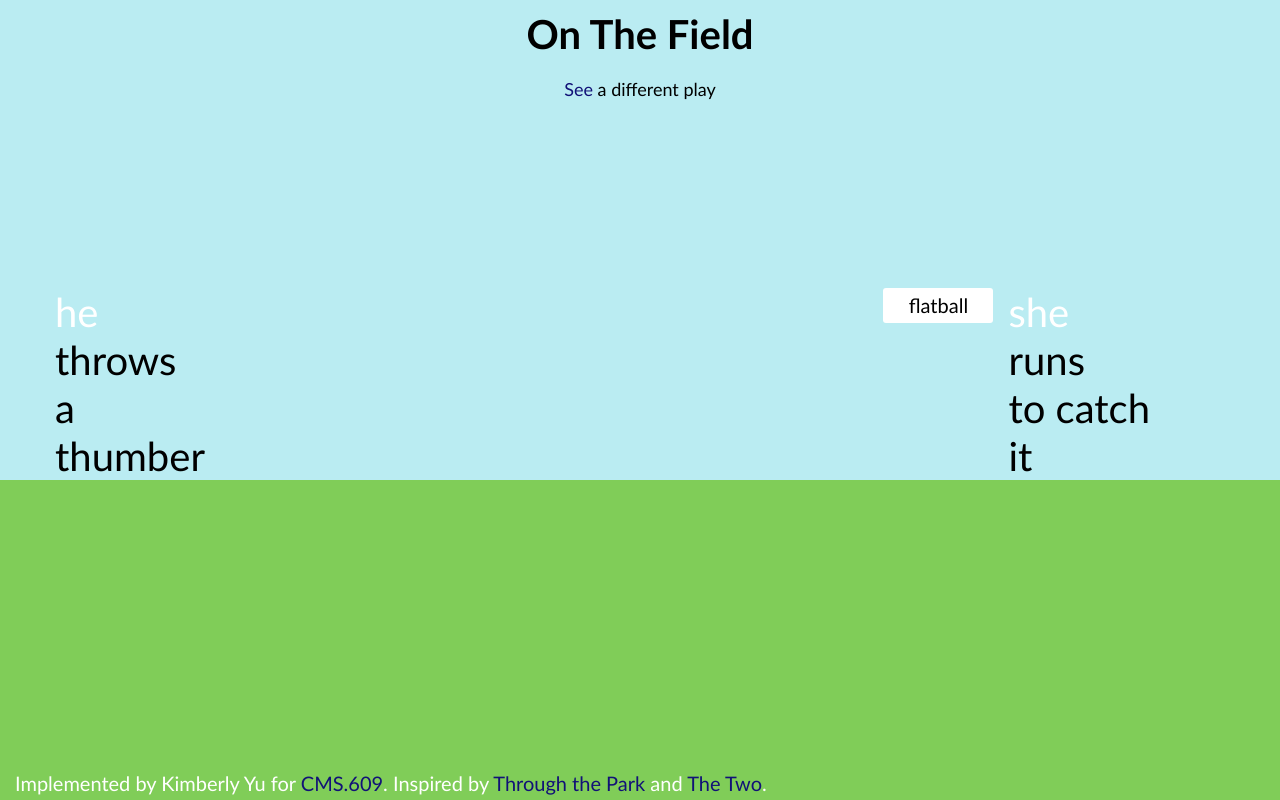
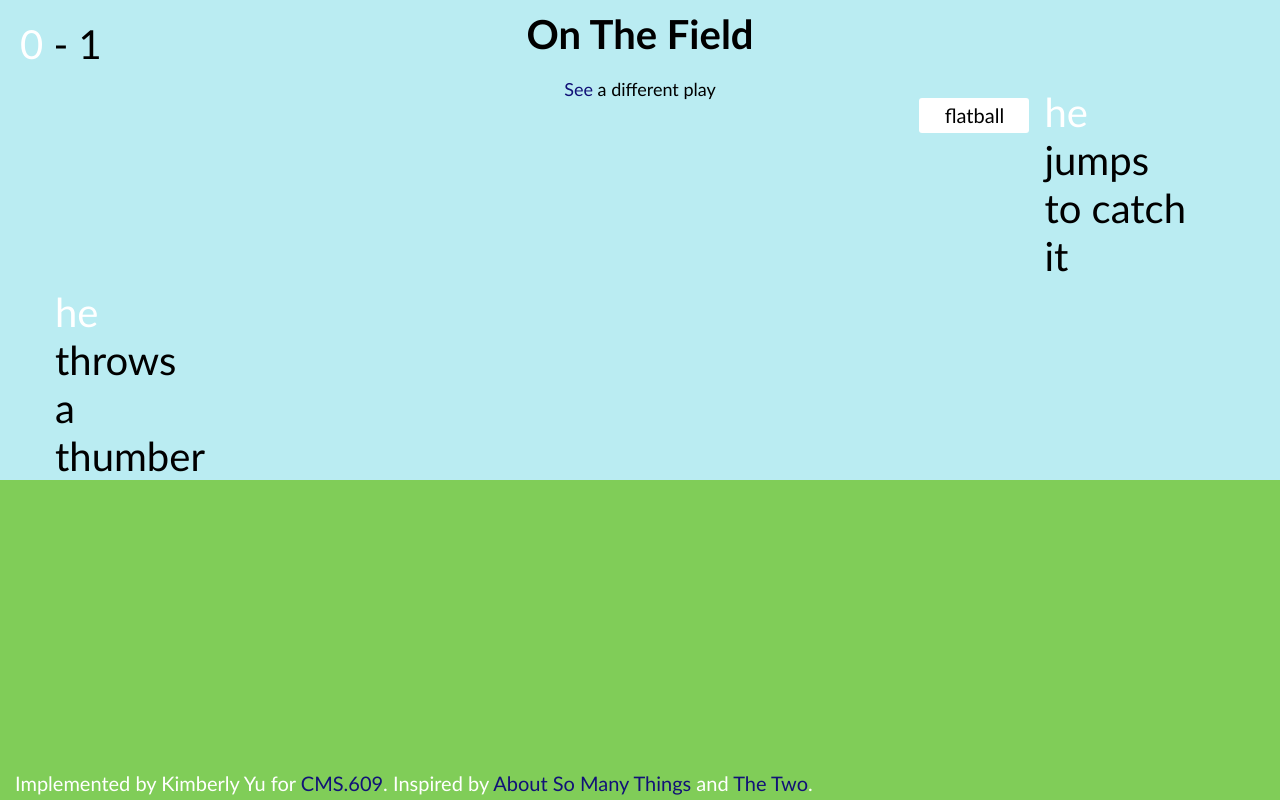
Before and after one commit to kim-yu/on-the-field, a plain HTML site: page index.html in a window 1280 px wide. Drawn offline with nearby package versions, Linux system fonts and the light colour scheme.

Commit message:
fixed everything

```diff
--- a/index.html
+++ b/index.html
@@ -8,31 +8,21 @@
         <script src="https://ajax.googleapis.com/ajax/libs/jquery/3.3.1/jquery.min.js"></script>
         <title>On The Field</title>
     </head>
-    <body onload="produce_play();">
+    <body onload="produce_play('0 - 0');">
         <div class="container">
             <div id="sky">
                 <div id="title">
+                    <div id="score">
+                    </div>
                     <h1>On The Field</h1>
-                    <p><a href="index.html">See</a> a different play</p>
+                    <p><button class="astext" onclick="produce_play(document.getElementById('score').innerHTML);">See</button> a different play</p>
                 </div>
                 <div id="play">
-                    <div id="thrower_subject">
-                        <ul id="throw">
-                        </ul>
-                    </div>
-                    <div id="disc">
-                    </div>
-                    <div id="catcher_sky">
-                        <ul id="catch_sky">
-                        </ul>
-                    </div>
-                    <div id="catcher_grass">
-                    </div>
                 </div>
             </div>
             <div id="grass">
                 <div id="info">
-                    Implemented by Kimberly Yu for <a href="http://nickm.com/classes/the_word_made_digital/2018_spring/">CMS.609</a>. Inspired by <a href="http://nickm.com/poems/through_the_park.html">Through the Park</a> and <a href="http://nickm.com/2/the_two.html">The Two</a>.
+                    Implemented by Kimberly Yu for <a href="http://nickm.com/classes/the_word_made_digital/2018_spring/">CMS.609</a>. Inspired by <a href="http://preneo.org/nwylde/flipbooks/aboutsomanythings/index.html">About So Many Things</a> and <a href="http://nickm.com/2/the_two.html">The Two</a>.
                 </div>
             </div>
         </div>
--- a/script.js
+++ b/script.js
@@ -28,12 +28,43 @@ function choose(array) {
     return array[rand_range(array.length - 1)];
 }
 
-function produce_play() {
+function produce_play(score) {
     "use strict";
     // THROWER
     // (subject) + (throw_actions) + (type_description)? + (types)
 
-    var thrower_text = ['<span>' + choose(subject) + '</span>', choose(throw_actions)]
+    document.getElementById('play').innerHTML = "";
+
+    // initialize elements
+    var disc = document.createElement('div');
+    disc.id = 'disc';
+
+    var thrower_subject = document.createElement('div');
+    thrower_subject.id = 'thrower_subject';
+    thrower_subject.className = 'people';
+
+    var thrower_subject_contents = document.createElement('ul');
+    thrower_subject_contents.className = 'stack';
+    thrower_subject.appendChild(thrower_subject_contents);
+
+    var catcher_sky = document.createElement('div');
+    catcher_sky.id = 'catcher_sky';
+    catcher_sky.className = 'people';
+
+    var catcher_sky_contents = document.createElement('ul');
+    catcher_sky_contents.className = 'stack';
+    catcher_sky.appendChild(catcher_sky_contents);
+
+    var catcher_grass = document.createElement('div');
+    catcher_grass.id = 'catcher_grass';
+
+
+    var scoreText = score.replace('<span>','').replace('</span>','').split(' - ');
+    var different = parseInt(scoreText[0]);
+    var same = parseInt(scoreText[1]);
+
+    var thrower = choose(subject)
+    var thrower_text = ['<span>' + thrower + '</span>', choose(throw_actions)]
 
     if (choose(range(1,3)) == 1) {
         var type = choose(type_description)
@@ -49,22 +80,19 @@ function produce_play() {
         thrower_textList += "<li>" + thrower_text[i] + "</li>"
     }
 
-    var thrower_subject = document.getElementById('throw');
-    thrower_subject.innerHTML = thrower_textList;
+    thrower_subject_contents.innerHTML = thrower_textList;
+    document.getElementById('play').appendChild(thrower_subject);
     var thrower_rect = thrower_subject.getBoundingClientRect();
 
     var disc_start_top;
     switch (type) {
         case 'a high-release':
-            console.log('high');
             disc_start_top = thrower_rect.top;
             break;
         case 'a low-release':
-            console.log('low');
             disc_start_top = thrower_rect.top + parseInt($('#thrower_subject').height() / 2);
             break;
         default:
-            console.log('no');
             disc_start_top = thrower_rect.top + parseInt($('#thrower_subject').height() / 4);
             break;
     }
@@ -73,33 +101,30 @@ function produce_play() {
     // DISC
     // (names_for_disc)
     var disc_text = choose(names_for_disc);
-    var disc = document.getElementById("disc");
     disc.style.top = disc_start_top + 'px';
     disc.style.left = disc_start_left + 'px';
     disc.innerHTML = disc_text;
-    console.log(disc.style.top);
-    console.log(disc.style.left);
+    document.getElementById('play').appendChild(disc);
 
     // CATCHER
     // (subject) + (catch_actions)
-
+    var catcher = choose(subject)
     var catch_action = choose(catch_actions);
     var disc_end_top;
     var disc_end_left;
-    var catcher_rect;
 
     if (catch_action == 'jumps') {
-        var catcher_text = ['<span>' + choose(subject) + '</span>', catch_action, 'to catch', 'it'];
+        var catcher_text = ['<span>' + catcher + '</span>', catch_action, 'to catch', 'it'];
         var catcher_textList = "";
         for (var i = 0; i < catcher_text.length; i++) {
             catcher_textList += "<li>" + catcher_text[i] + "</li>"
         }
-        var catcher_sky = document.getElementById("catch_sky");
-        catcher_sky.innerHTML = catcher_textList;
-        catcher_rect = catcher_sky.getBoundingClientRect();
+        catcher_sky_contents.innerHTML = catcher_textList;
+        document.getElementById('play').appendChild(catcher_sky);
+        var catcher_sky_rect = document.getElementById('catcher_sky').getBoundingClientRect();
 
-        disc_end_top = catcher_rect.top - 150;
-        disc_end_left = catcher_rect.left - $('#disc').width() - 5;
+        disc_end_top = catcher_sky_rect.top - 150;
+        disc_end_left = catcher_sky_rect.left - $('#disc').width() - 5;
 
         setTimeout(
             function() {
@@ -110,20 +135,20 @@ function produce_play() {
                     }, { duration: 1500, queue: false });
 
                     $("#catcher_sky").animate({
-                        top: catcher_rect.top - 200 + 'px'
+                        top: catcher_sky_rect.top - 200 + 'px'
                     }, { duration: 1500, queue: false });
                 });
             },
             300
         );
     } else if (catch_action == 'lays out') {
-        var catcher_text = '<span>' + choose(subject) + '</span>' + ' ' + catch_action + ' to catch it';
-        var catcher_grass = document.getElementById("catcher_grass")
+        var catcher_text = '<span>' + catcher + '</span>' + ' ' + catch_action + ' to catch it';
         catcher_grass.innerHTML = catcher_text;
-        catcher_rect = catcher_grass.getBoundingClientRect();
+        document.getElementById('play').appendChild(catcher_grass);
+        var catcher_grass_rect = document.getElementById('catcher_grass').getBoundingClientRect();
 
-        disc_end_top = catcher_rect.top + 50;
-        disc_end_left = catcher_rect.left - $('#disc').width() - 100;
+        disc_end_top = catcher_grass_rect.top + 70;
+        disc_end_left = catcher_grass_rect.left - $('#disc').width() - 120;
 
         setTimeout(
             function() {
@@ -134,39 +159,51 @@ function produce_play() {
                     }, { duration: 1500, queue: false });
 
                     $("#catcher_grass").animate({
-                        top: catcher_rect.top + 50 + 'px',
-                        left: catcher_rect.left - 50 + 'px'
+                        top: catcher_grass_rect.top + 70 + 'px',
+                        left: catcher_grass_rect.left - 70 + 'px'
                     }, { duration: 1500, queue: false });
                 });
             },
             300
         );
     } else {
-        var catcher_text = ['<span>' + choose(subject) + '</span>', catch_action, 'to catch', 'it'];
+        var catcher_text = ['<span>' + catcher + '</span>', catch_action, 'to catch', 'it'];
         var catcher_textList = "";
         for (var i = 0; i < catcher_text.length; i++) {
             catcher_textList += "<li>" + catcher_text[i] + "</li>"
         }
-        var catcher_sky = document.getElementById("catch_sky");
-        catcher_sky.innerHTML = catcher_textList;
-        catcher_rect = catcher_sky.getBoundingClientRect();
+        catcher_sky_contents.innerHTML = catcher_textList;
+        document.getElementById('play').appendChild(catcher_sky);
+        var catcher_sky_rect = document.getElementById('catcher_sky').getBoundingClientRect();
 
-        disc_end_top = catcher_rect.top;
-        disc_end_left = catcher_rect.left - $('#disc').width() - 5;
+        disc_end_top = catcher_sky_rect.top + parseInt($('#catcher_sky').height() / 2) - 30;
+        disc_end_left = catcher_sky_rect.left - $('#disc').width() - 5;
 
         setTimeout(
             function() {
-                $('#disc').animate({
-                    top: disc_end_top + 'px',
-                    left: disc_end_left - 100 + 'px'
-                }, { duration: 1500, queue: false });
+                $(function () {
+                    $('#disc').animate({
+                        top: disc_end_top + 'px',
+                        left: disc_end_left - 120 + 'px'
+                    }, { duration: 1500, queue: false });
 
-                $('#catcher_sky').animate({
-                    left: catcher_rect.left - 100 + 'px'
-                }, { duration: 1500, queue: false })
+                    $("#catcher_sky").animate({
+                        left: catcher_sky_rect.left - 120 + 'px'
+                    }, { duration: 1500, queue: false });
+                });
             },
             300
         );
     }
 
+    console.log(thrower);
+    console.log(catcher);
+
+    if (thrower == catcher) {
+        same += 1;
+    } else {
+        different += 1;
+    }
+
+    document.getElementById('score').innerHTML = '<span>' + different + '</span>' + ' - ' + same;
 }
--- a/style.css
+++ b/style.css
@@ -10,9 +10,9 @@ body {
       position: absolute;
 }
 
-title {
-      text-align: center;
+#title {
       color: #000;
+      display: block;
 }
 
 h1 {
@@ -20,6 +20,29 @@ h1 {
       text-align: center;
       margin: 0;
       padding: 10px;
+      clear: both;
+}
+
+.astext {
+      background:none;
+      border:none;
+      margin:0;
+      padding:0;
+      font-family: Optima, sans-serif;
+      font-size: 18px;
+      color: #117;
+      cursor: pointer;
+}
+
+.astext:hover {
+      color: white;
+}
+
+#score {
+      position: absolute;
+      font-size: 40px;
+      padding: 20px;
+      display: inline;
 }
 
 p {
@@ -49,16 +72,19 @@ span {
       width: 100%;
 }
 
-#thrower_subject{
+.people {
       position: absolute;
       color: black;
-      margin-left: 15px;
-      display: inline-block;
       font-size: 40px;
       bottom: 35%;
 }
 
-#throw, #catch_sky {
+#thrower_subject{
+      margin-left: 15px;
+      display: inline-block;
+}
+
+.stack {
       list-style-type: none;
 }
 
@@ -77,13 +103,13 @@ span {
 }
 
 #catcher_sky {
+      margin-right: 30px;
+      display: inline-block;
+      right: 5%;
+}
+
+#catch_grass {
       position: absolute;
-      color: black;
-      display: inline-block;
-      font-size: 40px;
-      margin-right: 30px;
-      bottom: 35%;
-      right: 0%;
 }
 
 #grass {
@@ -102,6 +128,10 @@ span {
       right: 0%;
 }
 
+#catch_grass {
+      position: absolute;
+}
+
 #info {
       position: absolute;
       bottom: 5px;
```
